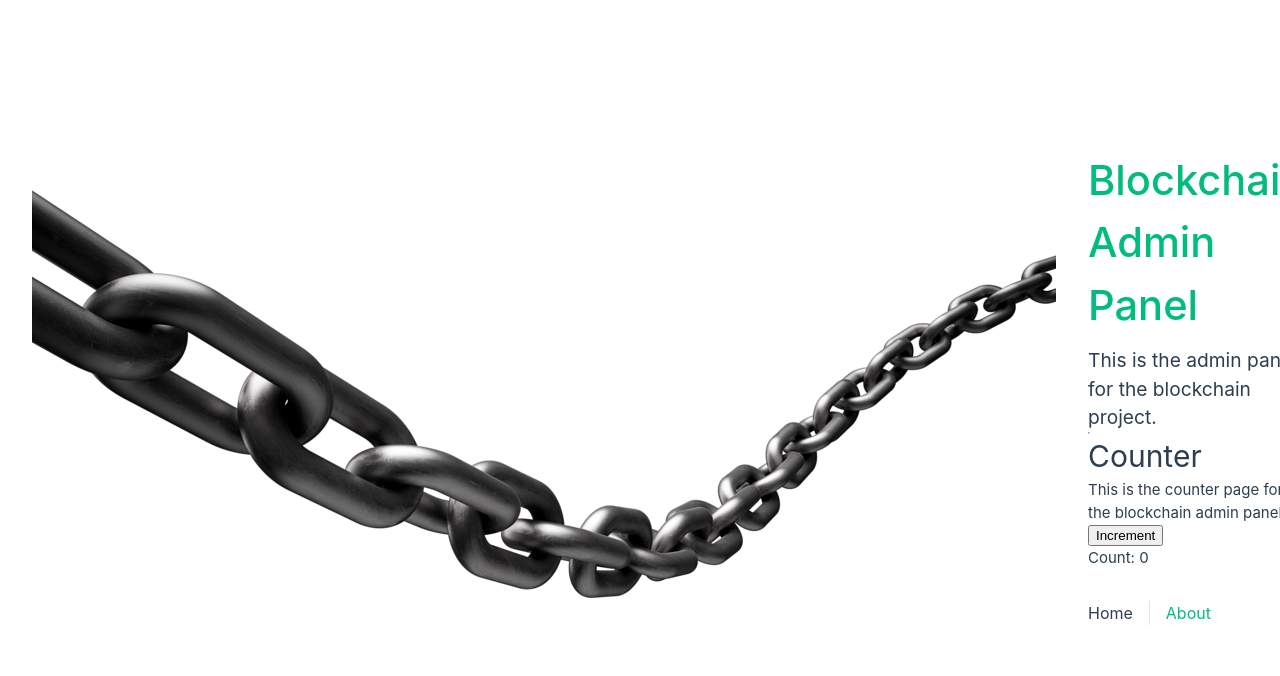
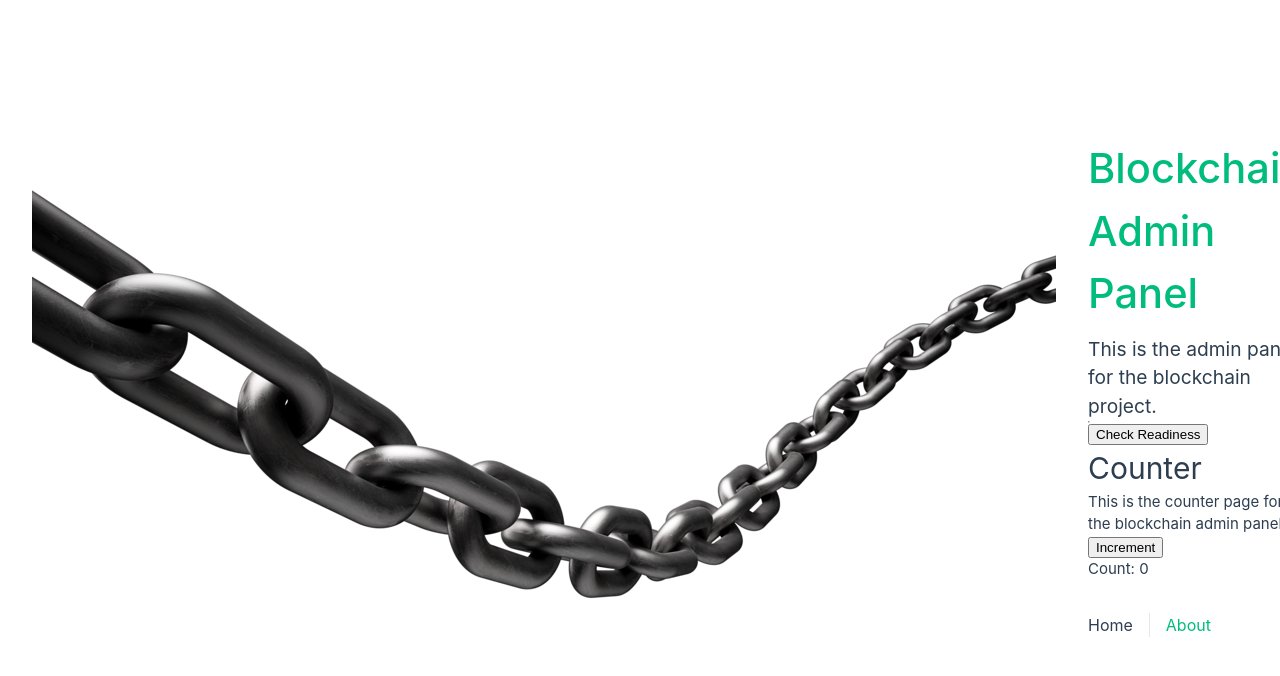
Before and after one commit to hunteryavitz/blockchain-client-admin, a Vue app: page / in a window 1280 px wide. Shown: the top 676 px of the page. Built offline with nearby package versions, Linux system fonts and the light colour scheme.

Commit message:
added readiness check and unit test

```diff
--- a/src/App.vue
+++ b/src/App.vue
@@ -2,6 +2,7 @@
 import { RouterLink, RouterView } from 'vue-router'
 import HelloWorld from './components/HelloWorld.vue'
 import Counter from "@/components/Counter.vue";
+import ReadinessCheck from "@/components/ReadinessCheck.vue";
 </script>
 
 <template>
@@ -12,6 +13,7 @@ import Counter from "@/components/Counter.vue";
       <HelloWorld msg="Blockchain Admin Panel" />
       <hr />
       <div>
+        <ReadinessCheck />
         <Counter />
       </div>
 
--- /dev/null
+++ b/src/components/ReadinessCheck.vue
@@ -0,0 +1,45 @@
+<template>
+  <div>
+    <button @click="checkReadiness">Check Readiness</button>
+    <p v-if="loading">Loading...</p>
+    <p v-else>{{ readinessMessage }}</p>
+  </div>
+</template>
+
+<script lang="ts">
+import { ref } from 'vue';
+
+export default {
+  name: 'ReadinessCheck',
+
+  setup() {
+    const loading = ref(false);
+    const readinessMessage = ref('');
+
+    const checkReadiness = async () => {
+      loading.value = true;
+
+      try {
+        const response = await fetch('http://localhost:8080/api/v1/readiness');
+        const isReady = await response.json(); // This is a boolean.
+
+        if (isReady) {
+          readinessMessage.value = 'System is ready.';
+        } else {
+          readinessMessage.value = 'System is not ready.';
+        }
+      } catch (error) {
+        readinessMessage.value = 'Error occurred while fetching readiness status.';
+      } finally {
+        loading.value = false;
+      }
+    };
+
+    return {
+      loading,
+      readinessMessage,
+      checkReadiness,
+    };
+  },
+};
+</script>
```
Also changed, not shown: 2 other files (tests, documents, lock files or other folders).
